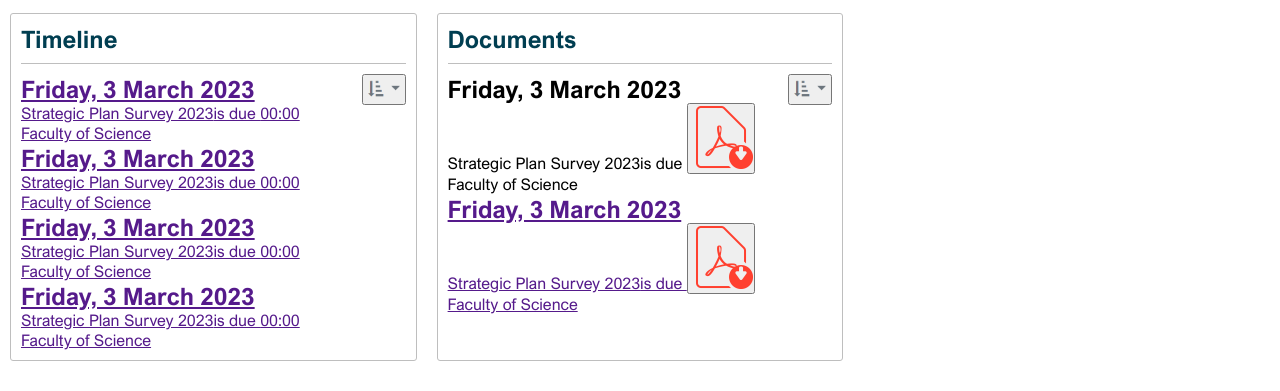
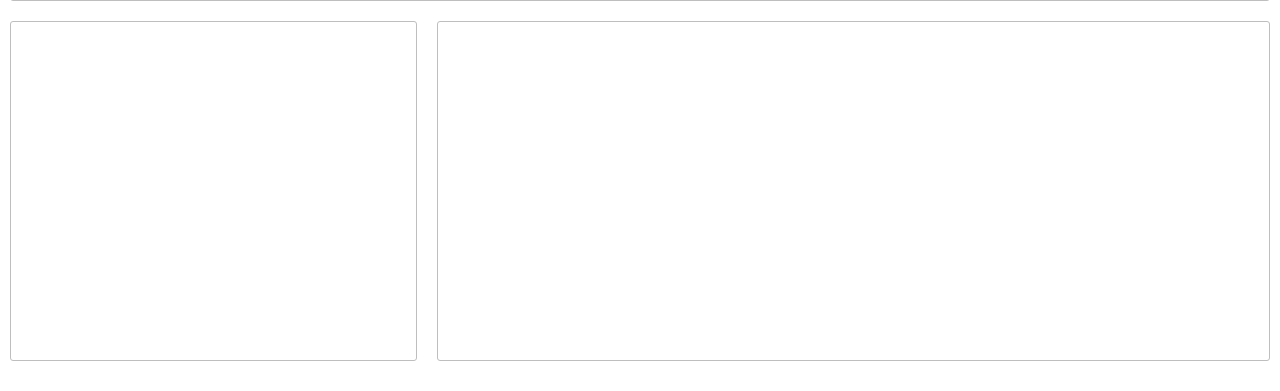
Before and after one commit to Malouni/SAPC-Platform, a PHP site: template pages/Index.php in a window 1280 px wide. Shown: the part 409-800 px from the top of the page. Run offline with PHP 8.4, Linux system fonts and the light colour scheme; the template is opened without the code that fills it, so the values that code supplies are empty; the visitor is signed in with stand-in values (Sample User, id 1); some libraries are stand-ins or nearby versions.

Commit message:
Deleted unused div blocks

```diff
--- a/pages/Index.php
+++ b/pages/Index.php
@@ -52,69 +52,6 @@
             <iframe src="https://www.youtube.com/embed/XIMLoLxmTDw" title="About the survey" frameborder="0" allow="accelerometer; autoplay; clipboard-write; encrypted-media; gyroscope; picture-in-picture; web-share" allowfullscreen></iframe>
 
         </div>
-
-        <!-- Timeline section -->
-        <div class="timeline insidebox">
-            <h1 class="sectionheader">Timeline</h1>
-            <!--buttons container-->
-            <div>
-                <button class="sectionButton sectionButton2" onclick="showordertime()"><img src="../images/icons/ordermenu.png" alt="order by "></button>
-                <div class="orderby" id="orderbytime">
-                    <ul>
-                        <li><button>order by date (ascending)</button></li>
-                        <li><button>order by date (descending)</button></li>
-                    </ul>
-                </div>
-            </div>
-            <!-- Due list container // list items are to be added according to items in database-->
-            <ul id="TimelineDueList">
-                <li>
-                    <a href="">
-                        <ul>
-                            <li class="date">
-                                <h2>Friday, 3 March 2023</h2>
-                            </li>
-                            <li class="item"><span>Strategic Plan Survey 2023</span>is due <span class="time">00:00</span></li>
-                            <li class="faculty">Faculty of Science</li>
-                        </ul>
-                    </a>
-                </li>
-                <li>
-                    <a href="">
-                        <ul>
-                            <li class="date">
-                                <h2>Friday, 3 March 2023</h2>
-                            </li>
-                            <li class="item"><span>Strategic Plan Survey 2023</span>is due <span class="time">00:00</span></li>
-                            <li class="faculty">Faculty of Science</li>
-                        </ul>
-                    </a>
-                </li>
-                <li>
-                    <a href="">
-                        <ul>
-                            <li class="date">
-                                <h2>Friday, 3 March 2023</h2>
-                            </li>
-                            <li class="item"><span>Strategic Plan Survey 2023</span>is due <span class="time">00:00</span></li>
-                            <li class="faculty">Faculty of Science</li>
-                        </ul>
-                    </a>
-                </li>
-                <li>
-                    <a href="">
-                        <ul>
-                            <li class="date">
-                                <h2>Friday, 3 March 2023</h2>
-                            </li>
-                            <li class="item"><span>Strategic Plan Survey 2023</span>is due <span class="time">00:00</span></li>
-                            <li class="faculty">Faculty of Science</li>
-                        </ul>
-                    </a>
-                </li>
-            </ul>
-        </div>
-
         <!-- Upcoming section -->
         <div class="upcoming insidebox" id="upcoming-pane">
             <?php
@@ -130,46 +67,6 @@
                     echo $result;
             ?>
         </div>
-
-
-        <!-- Documents section -->
-        <div class="documents insidebox">
-            <h1 class="sectionheader">Documents</h1>
-            <!--buttons container-->
-            <div>
-                <button class="sectionButton sectionButton2" onclick="showorderdocs()"><img src="../images/icons/ordermenu.png" alt="order by "></button>
-                <div class="orderby" id="orderbydocs">
-                    <ul>
-                        <li><button>order by date (ascending)</button></li>
-                        <li><button>order by date (descending)</button></li>
-                    </ul>
-                </div>
-            </div>
-            <!-- document list -->
-            <ul id="DocumentList">
-                <li>
-                    <a>
-                        <ul>
-                            <li class="date">
-                                <h2>Friday, 3 March 2023</h2>
-                            </li>
-                            <li class="item"><span>Strategic Plan Survey 2023</span>is due <span class="pdflink"><button><img src="../images/icons/downloadpdf.png" alt=""></button></span></li>
-                            <li class="faculty">Faculty of Science</li>
-                        </ul>
-                    </a>
-                </li>
-                <li>
-                    <a href="">
-                        <ul>
-                            <li class="date">
-                                <h2>Friday, 3 March 2023</h2>
-                            </li>
-                            <li class="item"><span>Strategic Plan Survey 2023</span>is due <span class="pdflink"><button><img src="../images/icons/downloadpdf.png" alt=""></button></span></li>
-                            <li class="faculty">Faculty of Science</li>
-                        </ul>
-                    </a>
-                </li>
-        </div>
     </div>
 
 
```
